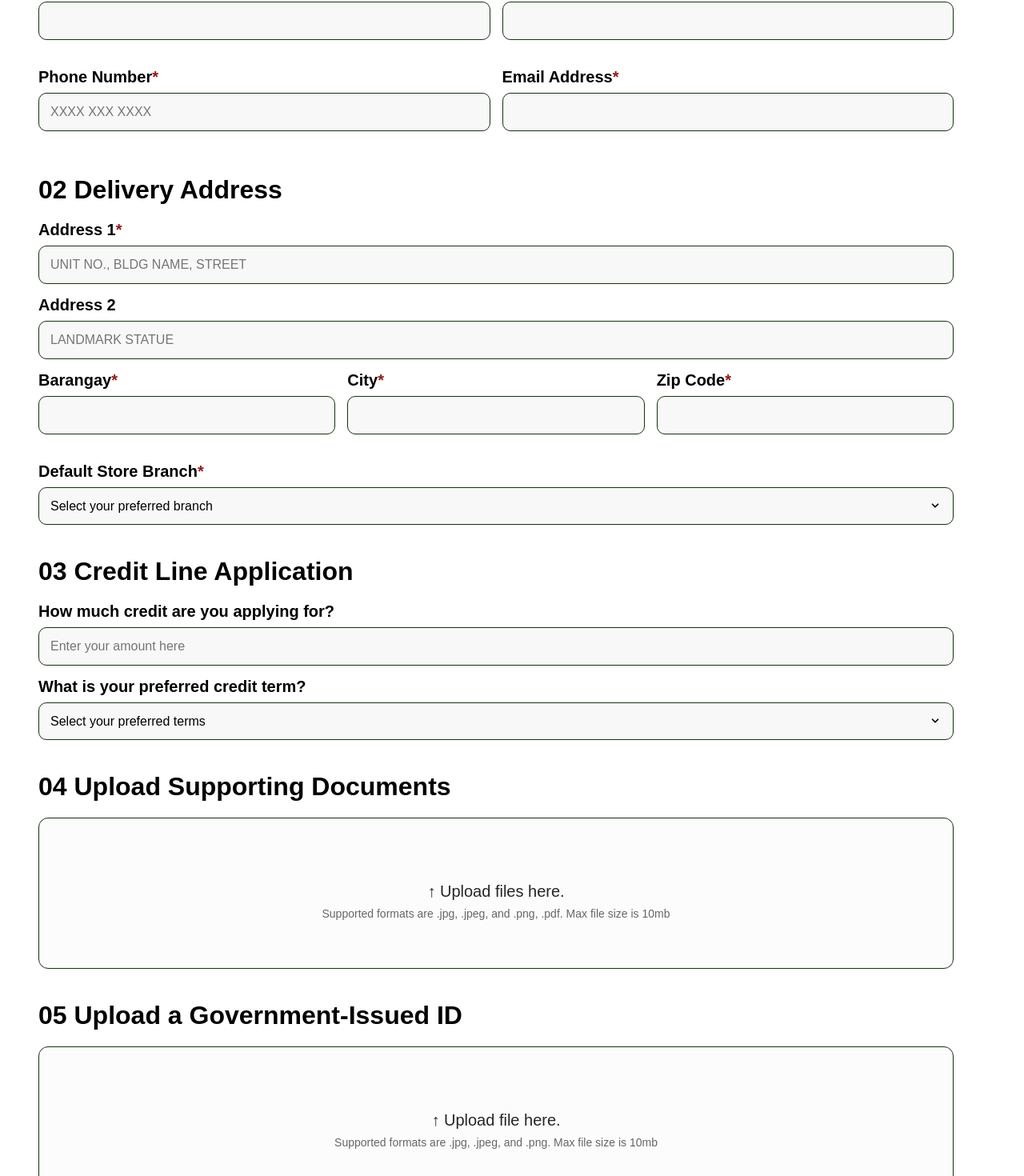
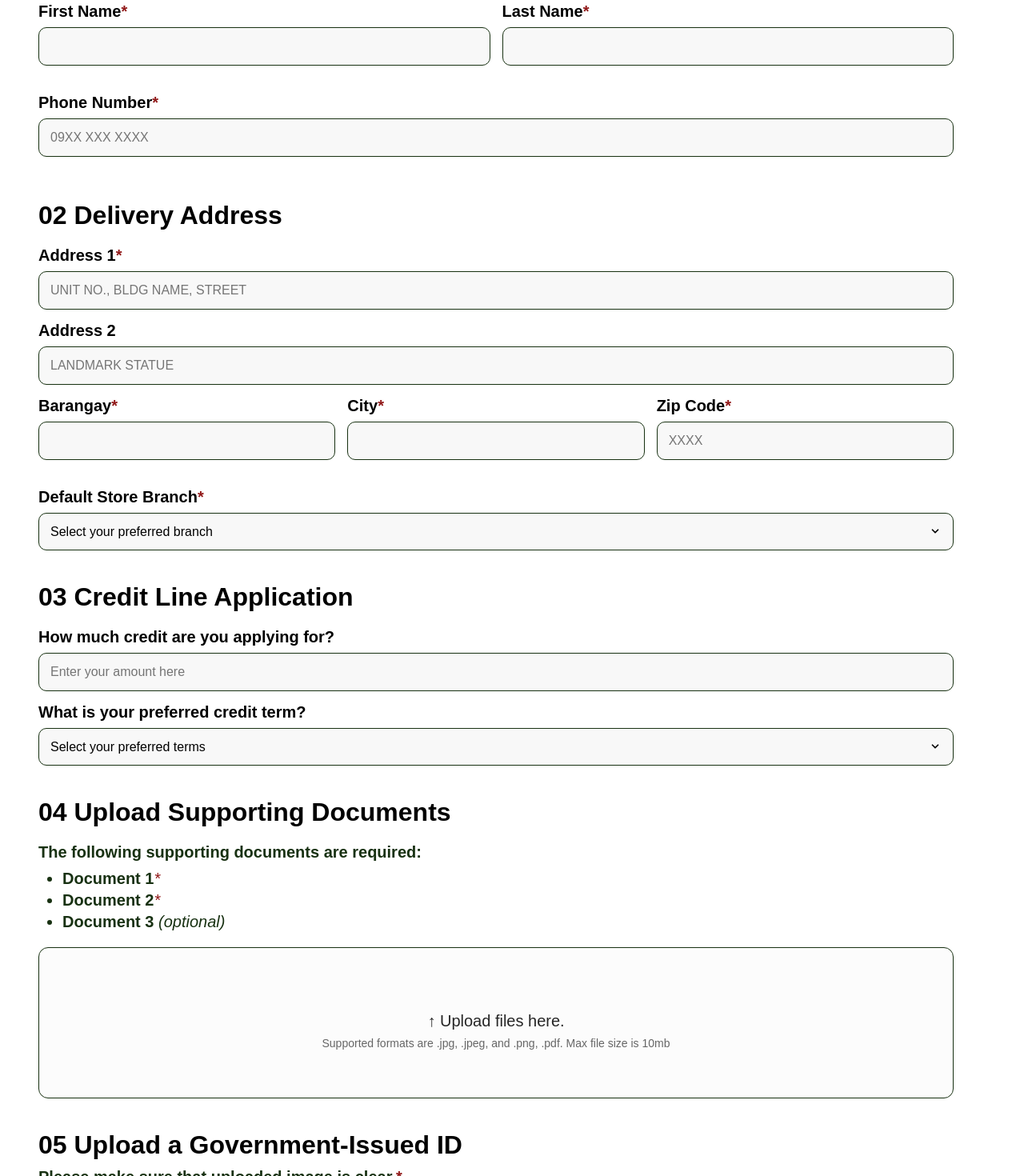
Before and after one commit to vorrjjard-2/mylora-ghostbusters, a React app in the folder frontend/: page /apply/step-2 in a window 1280 px wide. Shown: the part 298-1768 px from the top of the page at 80% size. Built offline with nearby package versions, Linux system fonts and the light colour scheme; the HTML template or start-up script is replaced by a standard one.

Commit message:
Apply Step 2 revisions

```diff
--- a/frontend/src/pages/shared/apply/ApplyStep1.css
+++ b/frontend/src/pages/shared/apply/ApplyStep1.css
@@ -11,7 +11,7 @@
     display: flex;
     align-items: center;
     gap: 10px;
-    margin-top: -50px;
+    margin-top: -18px;
     margin-left: -70px;
 }
 
@@ -32,7 +32,7 @@
 .apply1-page-wrapper .header-title {
 font-size: 32px;
 font-weight: 700;
-color: #385930;
+color: #395A31;
 }
 
 
--- a/frontend/src/pages/shared/apply/ApplyStep2.css
+++ b/frontend/src/pages/shared/apply/ApplyStep2.css
@@ -10,7 +10,7 @@
     display: flex;
     align-items: center;
     gap: 10px;
-    margin-top: -50px;
+    margin-top: -18px;
     margin-left: -70px;
 }
 
@@ -72,7 +72,12 @@
 }
 
 .apply2-page-wrapper .input-group.full-width {
-  grid-column: span 2;
+    grid-column: span 2;
+}
+
+.apply2-page-wrapper .full-width input{
+    width: 100%;
+    box-sizing: border-box;
 }
 
 .apply2-page-wrapper .input-group label {
@@ -180,3 +185,103 @@ input, select {
     height: 41px;
     width: auto;
 }
+
+/* Container for uploaded file pills */
+.file-list-container {
+    display: flex;
+    flex-wrap: wrap; /* Allows files to wrap to the next line if there are many */
+    gap: 12px;
+    margin-left: -40px;
+    margin-top: 10px;
+}
+
+/* Individual File Pill/Badge */
+.file-display-badge {
+    display: flex;
+    align-items: center;
+    background-color: #F8F8F8;
+    border: 1px solid #183112;
+    border-radius: 10px;
+    padding: 10px 15px;
+    min-width: 200px;
+    max-width: 100%;
+    justify-content: space-between;
+}
+
+.custom-file-icon {
+    width: 23px;
+    height: auto;
+    object-fit: contain;
+    margin-right: 12px;
+}
+
+.file-name {
+    flex-grow: 1;
+    font-size: 16px;
+    color: #183112;
+    white-space: nowrap;
+    overflow: hidden;
+    text-overflow: ellipsis;
+    margin-right: 10px;
+}
+
+.remove-file {
+    background: none;
+    border: none;
+    color: #183112;
+    font-size: 20px;
+    font-weight: bold;
+    cursor: pointer;
+    padding: 0 5px;
+    line-height: 1;
+}
+
+.add-more-files {
+    background: transparent;
+    border: 1px dashed #183112;
+    border-radius: 10px;
+    padding: 10px 20px;
+    color: #183112;
+    cursor: pointer;
+    font-family: 'Arimo', sans-serif;
+    font-weight: 600;
+    transition: background 0.2s;
+}
+
+.add-more-files:hover {
+    background-color: #f0f4f0;
+}
+
+.hidden-file-input {
+    display: none;
+}
+
+.section-header-text, .id-hint-text {
+    margin-left: -40px;
+    margin-bottom: 15px;
+    color: #183112;
+    font-weight: 600;
+    font-size: 20px;
+}
+
+.required-docs-list {
+    list-style-type: disc;
+    margin-left: 30px;
+    padding-left: 0;
+    margin-top: -10px;
+    font-size: 20px;
+}
+
+.required-docs-list li {
+    margin-bottom: 4px;
+}
+
+.required-docs-list span {
+    font-style: italic;
+    font-weight: 400;
+}
+
+.id-hint-text {
+    margin-top: -10px;
+    font-size: 20px;
+}
--- a/frontend/src/pages/shared/apply/ApplyStep2.jsx
+++ b/frontend/src/pages/shared/apply/ApplyStep2.jsx
@@ -1,6 +1,7 @@
 import { useState } from "react";
 import ApplicationSubmittedModal from "../../../components/ApplicationSubmittedModal";
 import logo from "../../../assets/mylora-logo.png";
+import fileIcon from "../../../assets/file.png";
 import "./ApplyStep2.css";
 
 export default function ApplyStep2() {
@@ -110,19 +111,63 @@ export default function ApplyStep2() {
            <div className="input-grid">
              <div className="input-group">
                <label>First Name<span className="required">*</span></label>
-               <input type="text" onChange={e => setFirstName(e.target.value)} required />
+                <input
+                      type="text"
+                      value={firstName}
+                      onChange={e => {
+                        const value = e.target.value;
+                        // allows letters (a-z) and spaces, but blocks numbers/symbols
+                        if (value === '' || /^[a-zA-Z\s]+$/.test(value)) {
+                          setFirstName(value);
+                        }
+                      }}
+                      required
+                    />
            </div>
            <div className="input-group">
                <label>Last Name<span className="required">*</span></label>
-               <input type="text" onChange={e => setLastName(e.target.value)} required />
+                <input
+                      type="text"
+                      value={lastName}
+                      onChange={e => {
+                        const value = e.target.value;
+                        // allows letters (a-z) and spaces, but blocks numbers/symbols
+                        if (value === '' || /^[a-zA-Z\s]+$/.test(value)) {
+                          setLastName(value);
+                        }
+                      }}
+                      required
+                    />
            </div>
-           <div className="input-group">
+           <div className="input-group full-width">
                <label>Phone Number<span className="required">*</span></label>
-               <input type="text" placeholder="XXXX XXX XXXX" onChange={e => setPhone(e.target.value)} required />
-           </div>
-           <div className="input-group">
-               <label>Email Address<span className="required">*</span></label>
-               <input type="email" onChange={e => setEmail(e.target.value)} required />
+                <input
+                      type="text"
+                      placeholder="09XX XXX XXXX"
+                      value={phone}
+                      onChange={e => {
+                        // 1. Remove all non-numeric characters
+                        let rawValue = e.target.value.replace(/\D/g, "");
+
+                        // 2. Limit to 11 digits
+                        if (rawValue.length > 11) rawValue = rawValue.substring(0, 11);
+
+                        // 3. Apply the mask (09XX XXX XXXX)
+                        let formattedValue = "";
+                        if (rawValue.length > 0) {
+                          formattedValue += rawValue.substring(0, 4);
+                          if (rawValue.length > 4) {
+                            formattedValue += " " + rawValue.substring(4, 7);
+                          }
+                          if (rawValue.length > 7) {
+                            formattedValue += " " + rawValue.substring(7, 11);
+                          }
+                        }
+
+                        setPhone(formattedValue);
+                      }}
+                      required
+                    />
                 </div>
            </div>
          </section>
@@ -149,7 +194,21 @@ export default function ApplyStep2() {
              </div>
              <div className="input-group">
                <label>Zip Code<span className="required">*</span></label>
-               <input type="text" onChange={e => setZipCode(e.target.value)} required />
+                <input
+                      type="text"
+                      placeholder="XXXX"
+                      value={zipCode}
+                      onChange={e => {
+                        // Remove anything that isn't a number
+                        const value = e.target.value.replace(/\D/g, "");
+
+                        // Only update state if it's 4 digits or less
+                        if (value.length <= 4) {
+                          setZipCode(value);
+                        }
+                      }}
+                      required
+                    />
                 </div>
            </div>
            <div className="input-group">
@@ -182,12 +241,38 @@ export default function ApplyStep2() {
         {/* Section 04 */}
         <section className="form-section">
           <h2 className="section-title">04 Upload Supporting Documents</h2>
+          <div className="section-header-text">
+            <p>The following supporting documents are required:</p>
+            <ul className="required-docs-list">
+              <li>Document 1<span className="required">*</span></li>
+              <li>Document 2<span className="required">*</span></li>
+              <li>Document 3 <span>(optional)</span></li>
+            </ul>
+          </div>
+          {supportingDocs.length > 0 ? (
+            <div className="file-list-container">
+              {supportingDocs.map((file, index) => (
+                <div key={index} className="file-display-badge">
+                <img src={fileIcon} alt="File Icon" className="custom-file-icon" />
+                <span className="file-name">{file.name}</span>
+                  <button type="button" className="remove-file" onClick={() => setSupportingDocs(supportingDocs.filter((_, i) => i !== index))}>×</button>
+                </div>
+              ))}
+              <button type="button" className="add-more-files" onClick={() => document.getElementById('docs-input').click()}>+ Add more</button>
+              <input
+                id="docs-input"
+                type="file"
+                multiple
+                accept=".jpg, .jpeg, .png, .pdf"
+                onChange={e => setSupportingDocs([...supportingDocs, ...e.target.files])}
+                className="hidden-file-input"
+              />
+            </div>
+          ) : (
             <label className="upload-zone">
               <div className="upload-content">
                 <p className="upload-icon">↑ Upload files here.</p>
-               <small className="upload-hint">
-                 Supported formats are .jpg, .jpeg, and .png, .pdf. Max file size is 10mb
-               </small>
+                <small className="upload-hint">Supported formats are .jpg, .jpeg, and .png, .pdf. Max file size is 10mb</small>
               </div>
               <input
                 type="file"
@@ -196,27 +281,38 @@ export default function ApplyStep2() {
                 className="hidden-file-input"
               />
             </label>
+          )}
         </section>
 
         {/* Section 05 */}
         <section className="form-section">
           <h2 className="section-title">05 Upload a Government-Issued ID</h2>
+          <p className="id-hint-text">Please make sure that uploaded image is clear.<span className="required">*</span></p>
+          {govId ? (
+            <div className="file-list-container">
+              <div className="file-display-badge">
+                <img src={fileIcon} alt="File Icon" className="custom-file-icon" />
+                <span className="file-name">{govId.name}</span>
+                <button type="button" className="remove-file" onClick={() => setGovId(null)}>×</button>
+              </div>
+            </div>
+          ) : (
             <label className="upload-zone">
               <div className="upload-content">
                 <p className="upload-icon">↑ Upload file here.</p>
-               <small className="upload-hint">
-                 Supported formats are .jpg, .jpeg, and .png. Max file size is 10mb
-               </small>
+                <small className="upload-hint">Supported formats are .jpg, .jpeg, and .png. Max file size is 10mb</small>
               </div>
               <input
                 type="file"
+                accept=".jpg, .jpeg, .png"
                 onChange={e => setGovId(e.target.files[0])}
                 className="hidden-file-input"
               />
             </label>
+          )}
         </section>
 
-         {error && <p className="error-text">{error}</p>}
+        {error && <p className="error-text" style={{color: '#911818', marginLeft: '-40px', marginTop: '20px'}}>{error}</p>}
 
         <div className="form-footer">
           <button type="button" className="btn-back">Back</button>
@@ -224,9 +320,9 @@ export default function ApplyStep2() {
             {submitting ? "Submitting..." : "Next"}
           </button>
         </div>
-         </form>
-       </div>
-     </div>
+      </form> {/* Closing the enroll-form */}
+    </div> {/* Closing the apply-container */}
+  </div> {/* Closing the apply2-page-wrapper */}
 
   {showModal && (
     <ApplicationSubmittedModal
```
Also changed, not shown: frontend/src/assets/file.png (added), frontend/src/pages/shared/apply/ApplyStep1.jsx (line endings or trailing spaces). Lines whose indentation alone changed are shown as unchanged.
